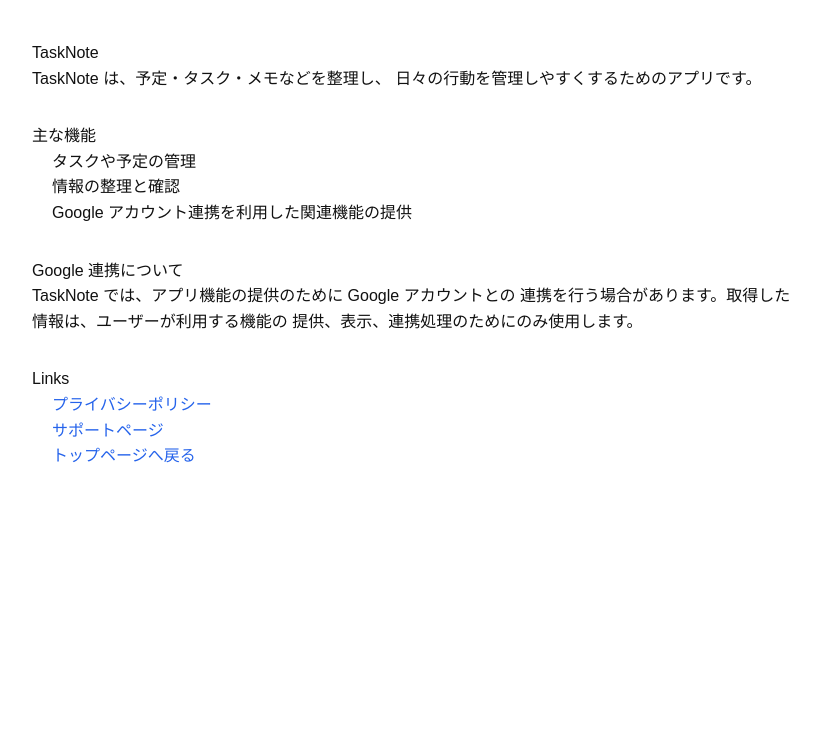
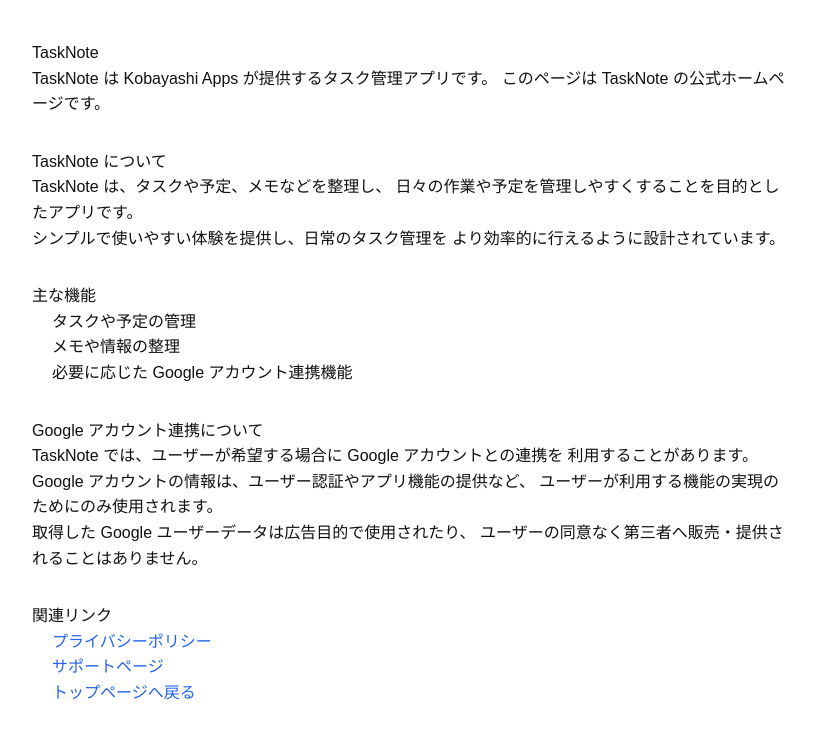
Before and after one commit to daiki0924/kobayashiapps, a Next.js app: page /tasknote in a window 1280 px wide. Shown: the top 738 px of the page, without its empty margins (228-1048 px from the left). Built offline with nearby package versions, Linux system fonts and the light colour scheme.

Commit message:
TaskNoteページ修正

```diff
--- a/app/tasknote/page.tsx
+++ b/app/tasknote/page.tsx
@@ -4,40 +4,66 @@
   return (
     <main>
       <h1>TaskNote</h1>
+
       <p>
-        TaskNote は、予定・タスク・メモなどを整理し、
-        日々の行動を管理しやすくするためのアプリです。
+        TaskNote は Kobayashi Apps が提供するタスク管理アプリです。
+        このページは TaskNote の公式ホームページです。
       </p>
+
+      <section>
+        <h2>TaskNote について</h2>
+        <p>
+          TaskNote は、タスクや予定、メモなどを整理し、
+          日々の作業や予定を管理しやすくすることを目的としたアプリです。
+        </p>
+        <p>
+          シンプルで使いやすい体験を提供し、日常のタスク管理を
+          より効率的に行えるように設計されています。
+        </p>
+      </section>
 
       <section>
         <h2>主な機能</h2>
         <ul>
           <li>タスクや予定の管理</li>
-          <li>情報の整理と確認</li>
-          <li>Google アカウント連携を利用した関連機能の提供</li>
+          <li>メモや情報の整理</li>
+          <li>必要に応じた Google アカウント連携機能</li>
         </ul>
       </section>
 
       <section>
-        <h2>Google 連携について</h2>
+        <h2>Google アカウント連携について</h2>
         <p>
-          TaskNote では、アプリ機能の提供のために Google アカウントとの
-          連携を行う場合があります。取得した情報は、ユーザーが利用する機能の
-          提供、表示、連携処理のためにのみ使用します。
+          TaskNote では、ユーザーが希望する場合に Google アカウントとの連携を
+          利用することがあります。
+        </p>
+        <p>
+          Google アカウントの情報は、ユーザー認証やアプリ機能の提供など、
+          ユーザーが利用する機能の実現のためにのみ使用されます。
+        </p>
+        <p>
+          取得した Google ユーザーデータは広告目的で使用されたり、
+          ユーザーの同意なく第三者へ販売・提供されることはありません。
         </p>
       </section>
 
       <section>
-        <h2>Links</h2>
+        <h2>関連リンク</h2>
         <ul>
           <li>
-            <Link href="/tasknote/privacy">プライバシーポリシー</Link>
+            <Link href="/tasknote/privacy">
+              プライバシーポリシー
+            </Link>
           </li>
           <li>
-            <Link href="/tasknote/support">サポートページ</Link>
+            <Link href="/tasknote/support">
+              サポートページ
+            </Link>
           </li>
           <li>
-            <Link href="/">トップページへ戻る</Link>
+            <Link href="/">
+              トップページへ戻る
+            </Link>
           </li>
         </ul>
       </section>
```
